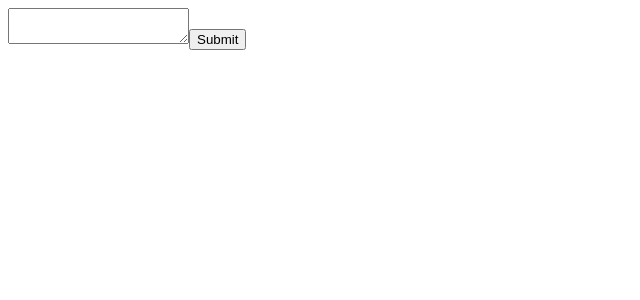
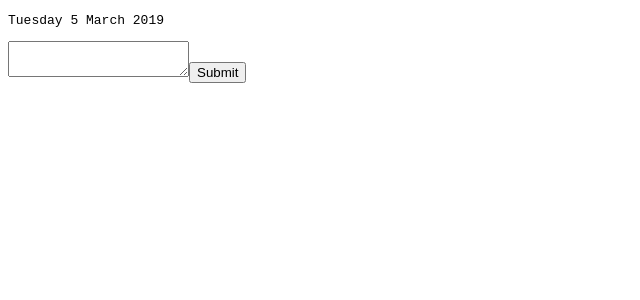
Before and after one commit to mikedevelops/today, a React (Vite) app in the folder packages/journal-client/: page / in a window 1280 px wide. Shown: the top 300 px of the page, without its empty margins (0-640 px from the left). Built offline with nearby package versions, Linux system fonts and the light colour scheme.

Commit message:
Adds Today component  with formatting utilities

```diff
--- a/packages/journal-client/src/components/App/App.jsx
+++ b/packages/journal-client/src/components/App/App.jsx
@@ -1,10 +1,12 @@
 import React from 'react';
 import { EntryContainer } from '../Entry/EntryContainer';
+import { Today } from '../Date/Today'
 
 export class App extends React.Component {
     render () {
         return (
             <div className="app">
+                <Today date={new Date()}/>
                 <EntryContainer/>
             </div>
         )
--- /dev/null
+++ b/packages/journal-client/src/components/Date/Today.jsx
@@ -0,0 +1,6 @@
+import React from 'react';
+import { formatToday } from '../../utilities/date';
+
+export const Today = ({ date }) => {
+    return <pre>{ formatToday(date) }</pre>;
+};
--- /dev/null
+++ b/packages/journal-client/src/utilities/date.js
@@ -0,0 +1,41 @@
+const DAYS = [
+    'Sunday',
+    'Monday',
+    'Tuesday',
+    'Wednesday',
+    'Thursday',
+    'Friday',
+    'Saturday'
+];
+
+const MONTHS = [
+    'January',
+    'February',
+    'March',
+    'April',
+    'May',
+    'June',
+    'July',
+    'August',
+    'September',
+    'October',
+    'November',
+    'December'
+];
+
+/**
+ *
+ * @param {string[]} days
+ * @param {string[]} months
+ * @returns {function(Date): string}
+ */
+const createFormatToday = (days, months) => {
+    return date => {
+        const day = days[date.getDay()];
+        const month = months[date.getMonth()];
+
+        return `${day} ${date.getDate()} ${month} ${date.getFullYear()}`;
+    };
+};
+
+export const formatToday = createFormatToday(DAYS, MONTHS);
```
